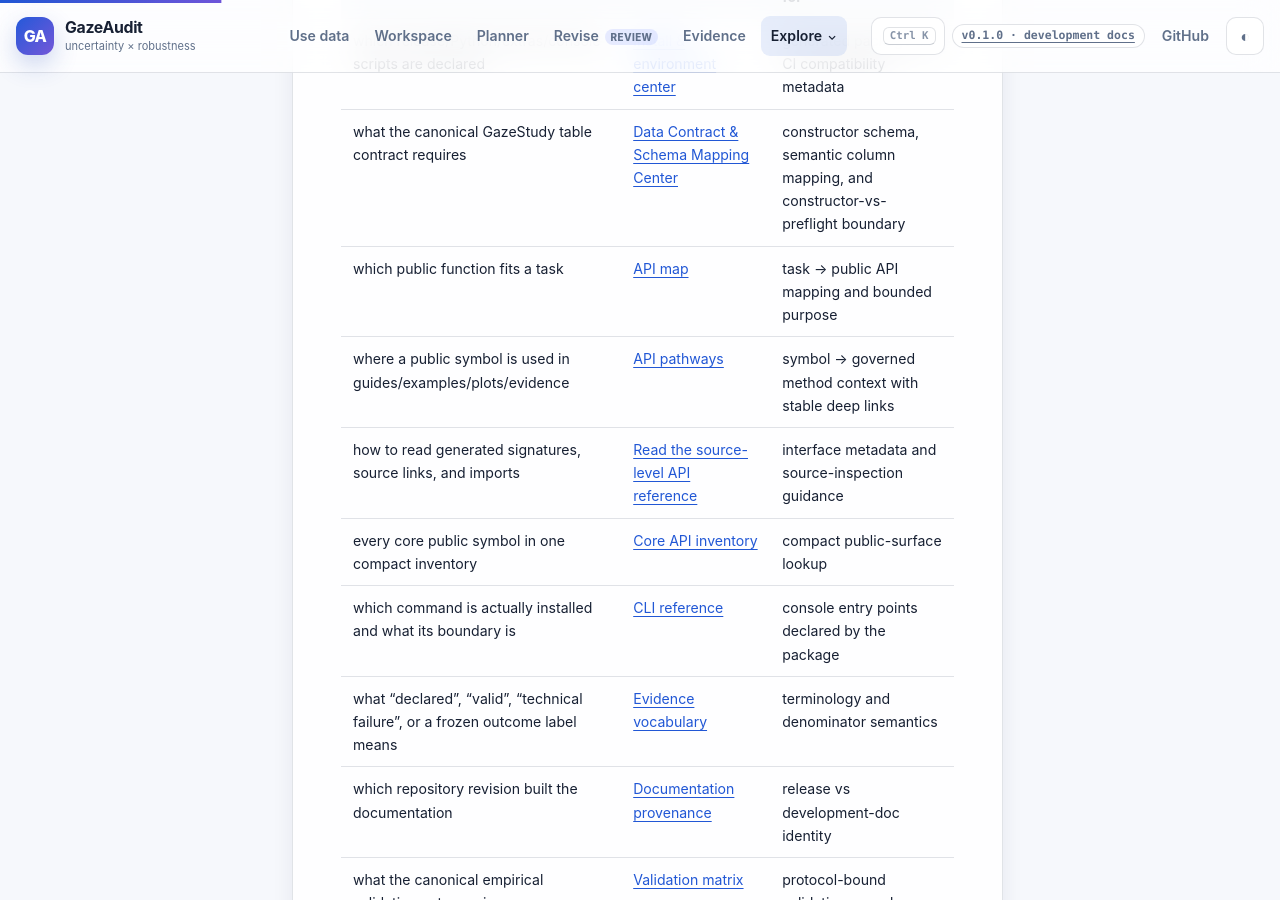
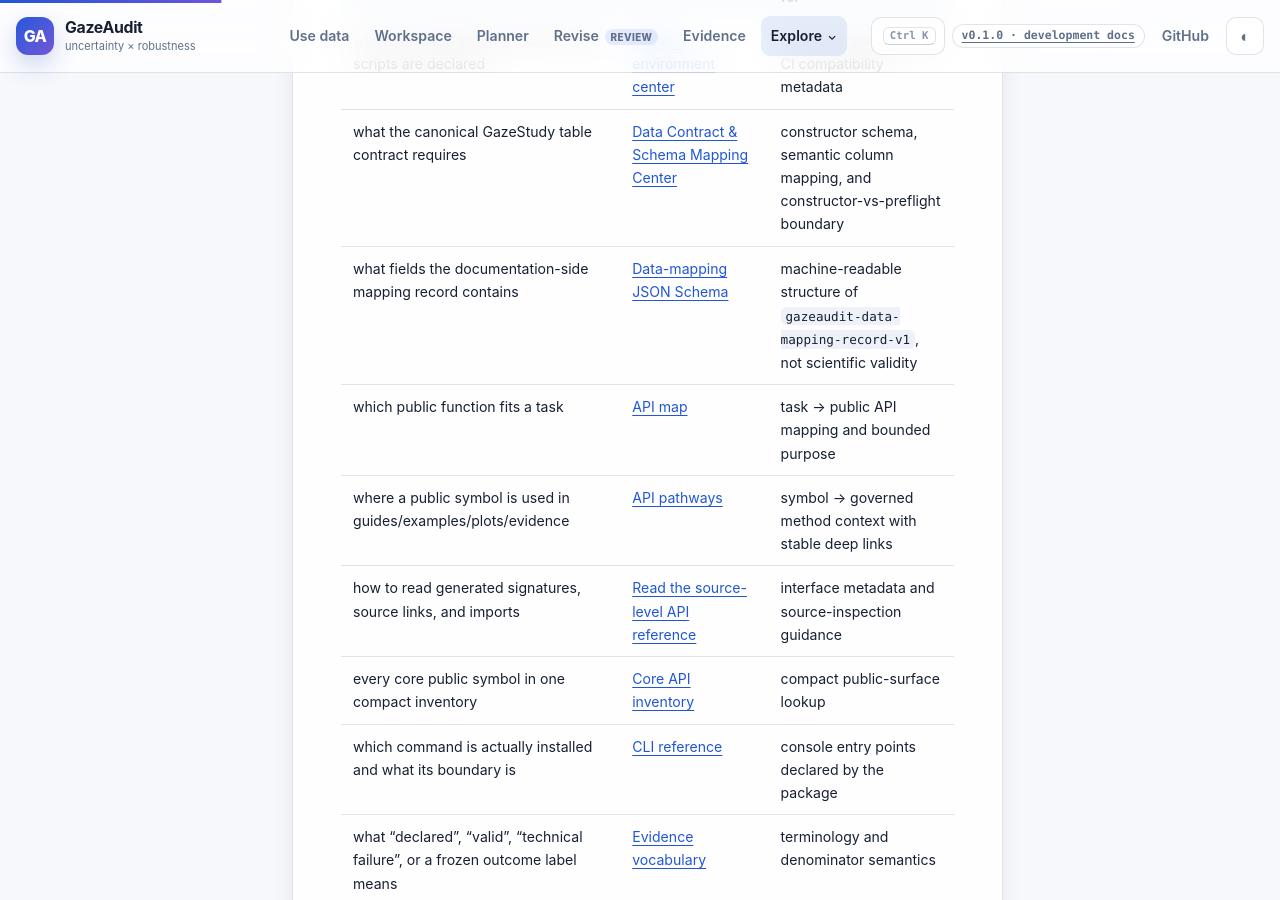
Before and after one commit to stefanosbalaskas/GazeAudit, a Jekyll site: the page built from docs/reference/index.md, in a window 1280 px wide and 900 px high, scrolled down 932 px. Built offline with Jekyll 4.4.1, drawn with Linux system fonts in a browser that asks for light colours.

Commit message:
docs: expose mapping record schema from reference

```diff
--- a/docs/reference/index.md
+++ b/docs/reference/index.md
@@ -23,6 +23,7 @@ These pages describe public APIs, installed commands, status vocabulary, softwar
 |---|---|---|
 | which release/Python/extras/console scripts are declared | [Install & environment center]({{ '/docs/install/' | relative_url }}) | generated package and CI compatibility metadata |
 | what the canonical GazeStudy table contract requires | [Data Contract & Schema Mapping Center]({{ '/docs/data-contract/' | relative_url }}) | constructor schema, semantic column mapping, and constructor-vs-preflight boundary |
+| what fields the documentation-side mapping record contains | [Data-mapping JSON Schema]({{ '/assets/data-mapping-record.schema.json' | relative_url }}) | machine-readable structure of `gazeaudit-data-mapping-record-v1`, not scientific validity |
 | which public function fits a task | [API map]({{ '/docs/reference/api-map/' | relative_url }}) | task → public API mapping and bounded purpose |
 | where a public symbol is used in guides/examples/plots/evidence | [API pathways]({{ '/docs/reference/api-pathways/' | relative_url }}) | symbol → governed method context with stable deep links |
 | how to read generated signatures, source links, and imports | [Read the source-level API reference]({{ '/docs/guides/read-api-reference/' | relative_url }}) | interface metadata and source-inspection guidance |
```
